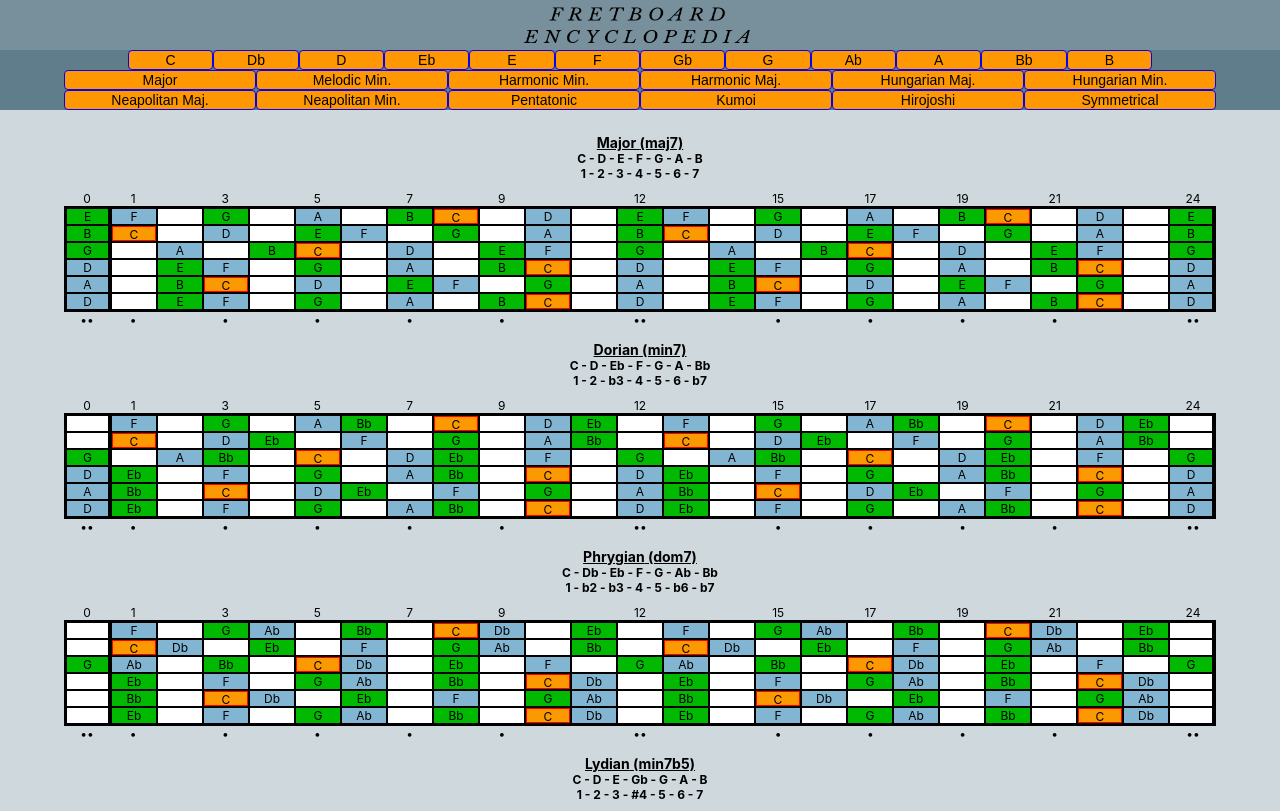
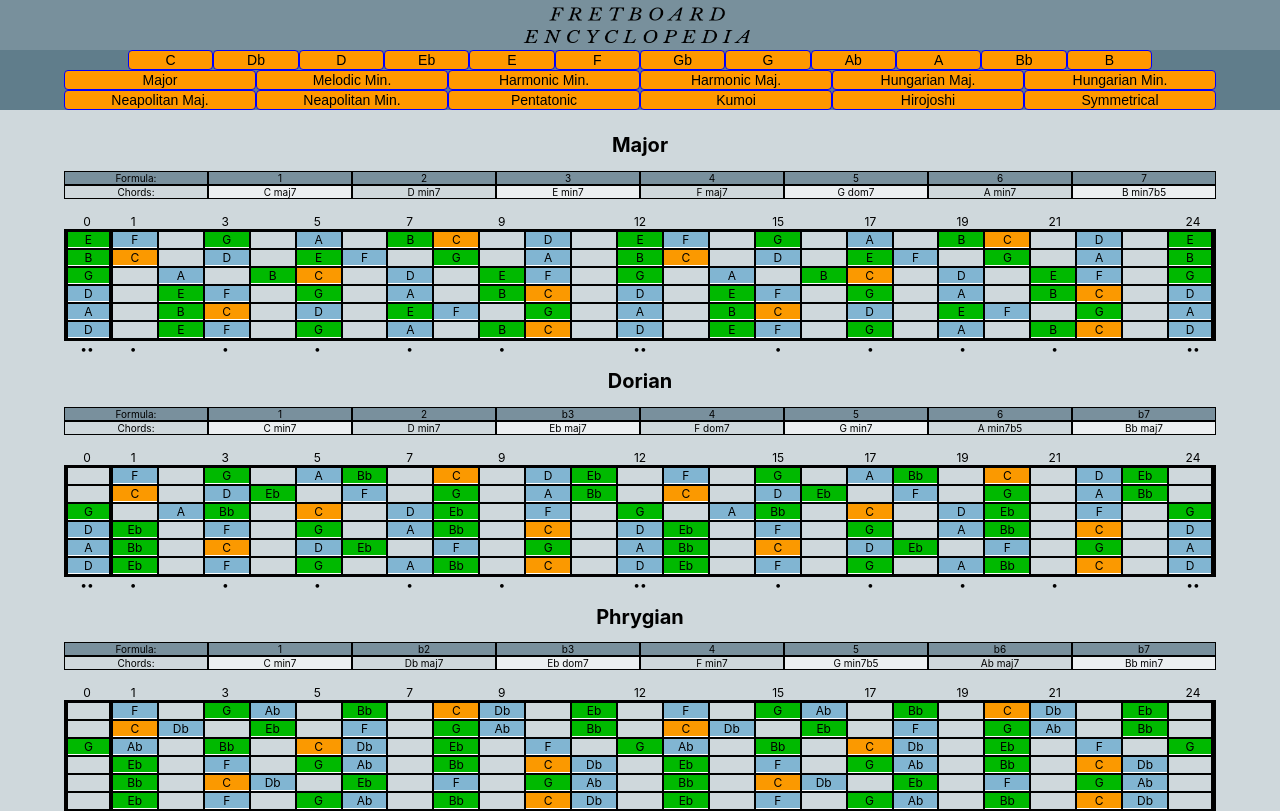
Before and after one commit to walpolsh/fretboards, a React (Create React App) app: page / in a window 1280 px wide. Shown: the top 811 px of the page. Built offline with nearby package versions, Linux system fonts and the light colour scheme.

Commit message:
chord and formula charts now visable

```diff
--- a/src/App.css
+++ b/src/App.css
@@ -27,7 +27,7 @@
 }
 .fretboardContainer {
   background: white;
-  border: 1px solid black;
+  border: 2px solid black;
 }
 
 .hide {
@@ -35,8 +35,17 @@
   color: grey;
 }
 
+.blankFrets {
+  border: solid #CFD8DC;
+  min-width: 10px;
+  height: 10px;
+}
 .hide:hover {
   cursor: pointer;
+}
+
+.blankNote {
+  background: #CFD8DC
 }
 
 .first:hover, .second:hover,.third:hover,.fourth:hover,.fifth:hover,.sixth:hover,.seventh:hover,.eighth:hover {
@@ -45,8 +54,8 @@
 
 .first {
   background: #fb9900;
-  height: 13px;
-  border: 1px solid red;
+
+  /* border: 1px solid red;  */
 }
 .second, .fourth, .sixth, .eighth {
   background: #81b5d2
@@ -54,6 +63,47 @@
 .third, .fifth, .seventh {
   background: #00b900;
 }
+
+.infoHead {
+  /* padding-left: 5vw;
+  padding-right: 5vw; */
+}
+
+.info {
+  min-width: 10px;
+}
+
+.formulaContainer {
+  background: #79909d;
+  display: grid;
+  grid-template-columns: repeat(8, 1fr);
+  font-size: 10px;
+  /* border: 1px solid black; */
+}
+
+.formulaContainer > .info {
+  border: 1px solid black;
+}
+
+.chordContainer {
+  display: grid;
+  grid-template-columns: repeat(8, 1fr);
+  font-size: 10px;
+  /* border: 1px solid black; */
+}
+
+.chordContainer > .info {
+  border: 1px solid black;
+}
+
+.chordContainer:nth-child(odd) .info:nth-child(even) {
+  background: #eceff1
+}
+
+.chordContainer:nth-child(even) .info:nth-child(odd) {
+  background: #eceff1
+}
+
 
 .stringContainer {
   text-align: center;
--- a/src/App.js
+++ b/src/App.js
@@ -2,6 +2,7 @@ import React, { Component } from 'react';
 import './App.css';
 import banner from './header.png'
 import String from './components/String'
+import Info from './components/Info'
 import Header from './components/Header'
 import { Chromatic, Major, MelodicMinor, HarmonicMinor, HarmonicMajor, HungarianMajor, HungarianMinor, NeapolitanMinor, NeapolitanMajor, Symmetrical, Pentatonic, Kumoi, Hirojoshi } from './constants/scales';
 import {permute} from './constants/helpers'
@@ -149,16 +150,19 @@ class App extends Component {
               let j = i;
               return (
               <div key={j}className='guitarContainer'>
-                <div>
+                <Info
+                  mode={mode}
+                  root={root}
+                />
+                {/* <div>
                   <h3>{names[i]} {mode[3][0] ? `(${mode[3][0].map(x => x[i])})` : ''}</h3>
                   <h4>{mode[1].map(x => root[x]).join(' - ')}</h4>
                   <h4 style={{paddingBottom: '10px'}}>{formulas[i].join(' - ')}</h4>
-                </div>
+                </div> */}
                 <div className='numberContainer'>
                     {['0','1','','3','','5','','7','','9','','','12','','','15','','17','','19','','21','','','24'].map((x, i) =>
                       <div key={i++}>{x}</div>)}
                 </div>
-                <div className='fretboardSides'/>
                 <div className='fretboardContainer'>
                   <String
                     stringName='E'
@@ -314,8 +318,7 @@ class App extends Component {
 
                   />
                   </div>
-                  <div className='fretboardSides'/>
-                  <div className='numberContainer'>
+                    <div className='numberContainer'>
                     {['••','•','','•','','•','','•','','•','','','••','','','•','','•','','•','','•','','','••'].map((x, i) =>
                       <div key={i++}>{x}</div>)}
                   </div>
--- /dev/null
+++ b/src/components/Info.js
@@ -0,0 +1,20 @@
+import React from 'react';
+
+const Info = (props) => {
+  let {mode, root} = props;
+  let name = mode[2]
+  let nums = mode[0] ? mode[0].map((x, i) => <div className='info' key={i++}>{x}</div>) : ''
+  let notes = mode[3][0][0] ? mode[1].map((x, i) =>
+    <div className='info' key={i}>{root[x]} {mode[3][0][0][i]}</div>) :
+    mode[1].map((x, i) => <div className='info' key={i}>{root[x]}</div>)
+  return (
+    <div className='infoHead'>
+      <h1>{name}</h1>
+      <div className='formulaContainer'><div className='info'>Formula:</div> {nums}</div>
+      <div className='chordContainer'><div className='info'>Chords:</div> {notes}</div>
+      <br/>
+    </div>
+  )
+}
+
+export default Info;
--- a/src/components/String.js
+++ b/src/components/String.js
@@ -45,8 +45,8 @@ const String = (props) => {
                   0
 
               :
-              <div style={{background: ''}}>
-
+              <div className='blankFrets blankNote'>
+                <p style={{background: 'grey'}}></p>
               </div>
             }
           </div>
--- a/src/constants/scales.js
+++ b/src/constants/scales.js
@@ -36,12 +36,12 @@
 
 export const Pentatonic = [MinorPenta, MajorPenta, Mode3, Mode4, Mode5]
 
-const WholeTone = [[], [0,2,4,6,8,10],['Whole Tone'],[]]
-const HalfWhole = [[], [0,1,3,4,6,7,9,10],['Half Whole Diminished'],[]]
-const WholeHalf = [[], [0,2,3,5,6,8,9,11],['Whole Half Diminished'],[]]
-const Augmented = [[], [0,3,4,7,8,11],['Augmented'],[]]
-const Augmented2 = [[], [0,1,4,5,8,9],['Augmented 2'],[]]
-const Tritone = [[], [0,1,4,6,7,10],['Tritone'],[]]
+const WholeTone = [[], [0,2,4,6,8,10],['Whole Tone'],['']]
+const HalfWhole = [[], [0,1,3,4,6,7,9,10],['Half Whole Diminished'],['']]
+const WholeHalf = [[], [0,2,3,5,6,8,9,11],['Whole Half Diminished'],['']]
+const Augmented = [[], [0,3,4,7,8,11],['Augmented'],['']]
+const Augmented2 = [[], [0,1,4,5,8,9],['Augmented 2'],['']]
+const Tritone = [[], [0,1,4,6,7,10],['Tritone'],['']]
 
 
 export const Symmetrical = [WholeTone, HalfWhole, WholeHalf, Augmented, Augmented2, Tritone]
```
